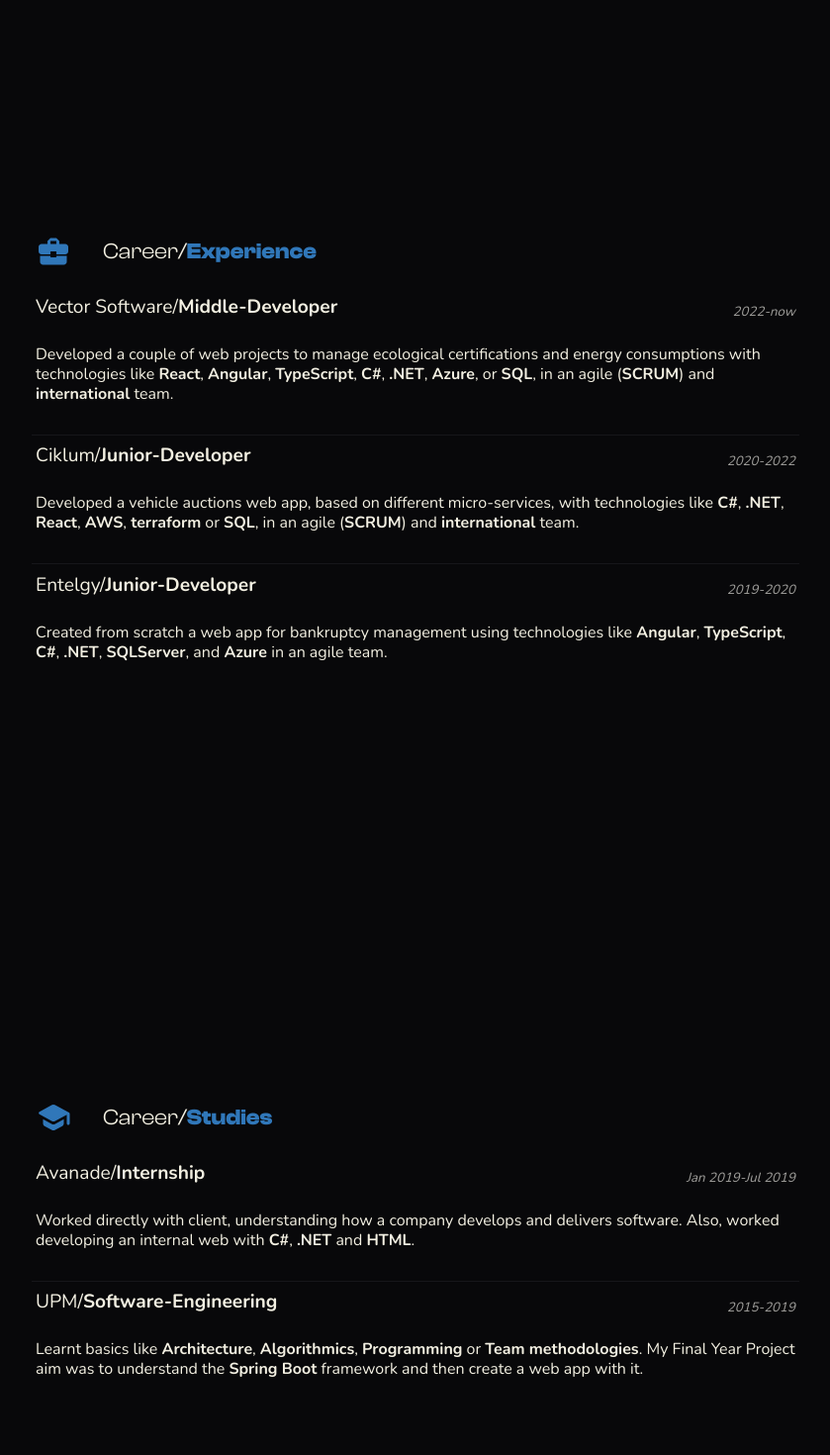
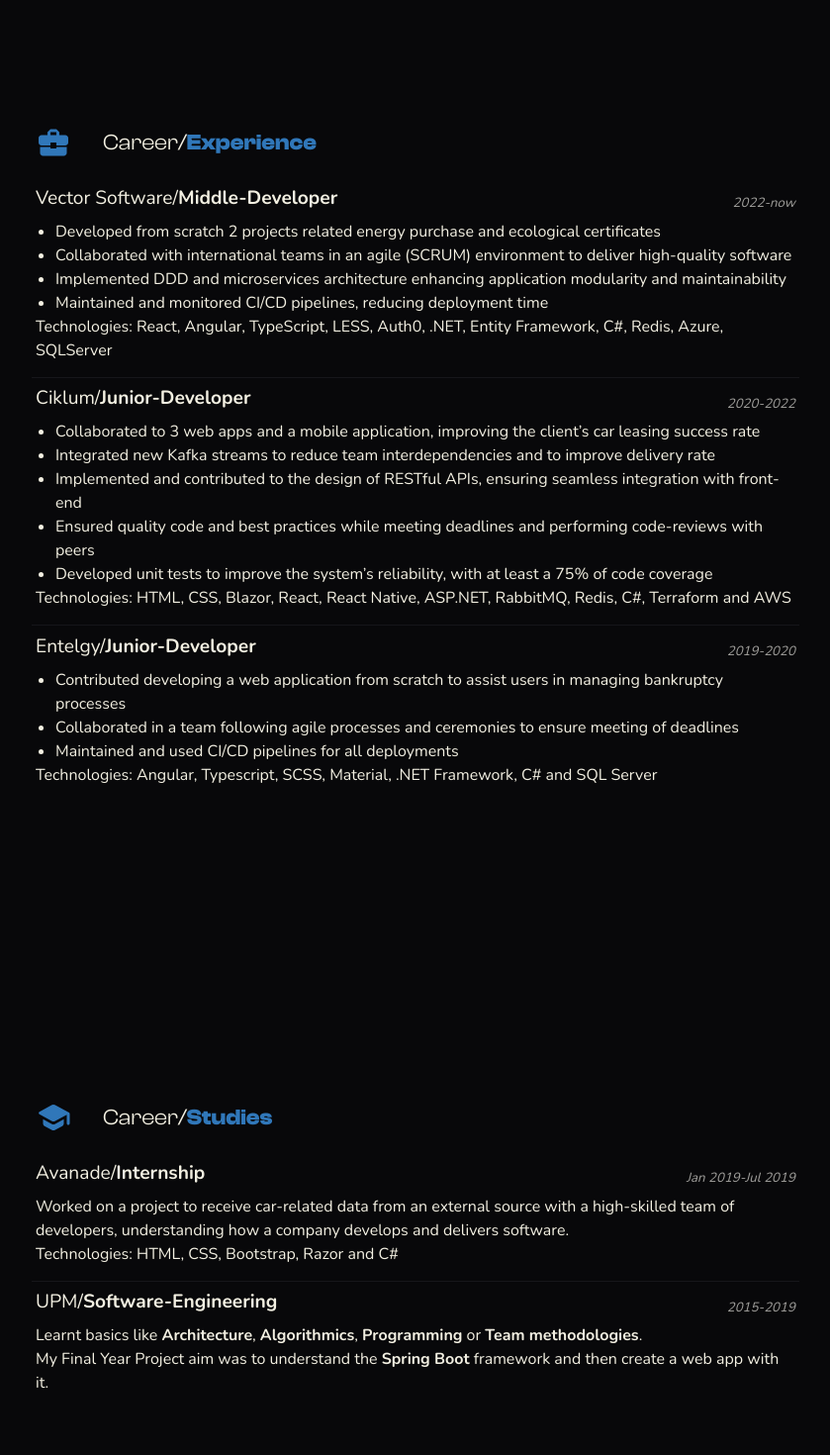
Before and after one commit to FbarcalaR/My-CV, a React (Create React App) app: page / in a window 1280 px wide. Shown: the part 740-2210 px from the top of the page at 99% size, without its empty margins (220-1059 px from the left). Built offline with nearby package versions, Linux system fonts and the light colour scheme.

Commit message:
updated descriptions and texts

```diff
--- a/src/components/Sections/AboutMe/AboutMe.tsx
+++ b/src/components/Sections/AboutMe/AboutMe.tsx
@@ -26,13 +26,14 @@
         <div ref={containerDiv} className={classes['about-me-container']}>
             <img ref={imageElement} src={myPicture} alt='me' className={`${classes['shift-effect']} ${classes['from-left']}`} ></img>
             <p ref={bodyDiv} className={`font-body ${classes['shift-effect']} ${classes['from-right']}`}>
-                Fullstack Developer with over 4 years of experience. After graduating in
-                Software Engineering, I have been working with technologies like <b>React</b>, <b>Angular</b>, <b>.NET</b> and
-                <b> SQL</b> among others. I’m also keen to create quality and readable code, and always ready to
-                learn new concepts about Software Design and Architecture.
+                Fullstack Developer with nearly 5 years of experience. After graduating in
+                Software Engineering, I have been working with technologies like <b>React</b>, <b>Angular</b>, <b>.NET</b>,
+                <b> SQL</b> or <b>Azure</b>.  I’m also keen to create quality and readable code, always ready to learn new
+                 concepts about Software Design and Architecture, and engaged in continuous improvement and professional development.
+                  Willing to coach, pair with and learn from others.
                 <br/>
                 <br/>
-                In my free time, besides doing sports or playing videogames, I also like to learn and try new techs and concepts like
+                In my free time, apart of doing sports, read or cook, I also like to learn and try new techs and concepts like
                 <b> Clean Code</b>, <b>DDD</b> or <b>Software Design</b>.
             </p>
         </div>
--- a/src/components/Sections/Experience/Experience.module.css
+++ b/src/components/Sections/Experience/Experience.module.css
@@ -1,14 +1,19 @@
 .experience-container {
-    max-width: 80%;
+    width: 80%;
     display: flex;
     flex-direction: column;
     align-content: center;
     flex-wrap: wrap;
+
+    ul {
+        padding-left: 20px;
+        margin: 0;
+    }
 }
 
 
 @media only screen and (min-width: 1024px) {
     .experience-container {
-        max-width: 60%;
+        width: 60%;
     }
 }
--- a/src/components/Sections/Experience/Experience.tsx
+++ b/src/components/Sections/Experience/Experience.tsx
@@ -10,21 +10,33 @@
         <div className={classes['experience-container']}>
             <TitleSection icon={BusinessCenterIcon} title={'Career/'} subtitle={'Experience'} />
             <ExperienceEntry place='Vector Software' title='Middle-Developer' date='2022-now'>
-                Developed a couple of web projects to manage ecological certifications and energy consumptions
-                with technologies like <b>React</b>, <b>Angular</b>, <b>TypeScript</b>, <b>C#</b>, <b>.NET</b>, <b>Azure</b>, or <b>SQL</b>,
-                in an agile (<b>SCRUM</b>) and <b>international</b> team.
+                <ul className={classes['description-list']}>
+                    <li>Developed from scratch 2 projects related energy purchase and ecological certificates</li>
+                    <li>Collaborated with international teams in an agile (SCRUM) environment to deliver high-quality software</li>
+                    <li>Implemented DDD and microservices architecture enhancing application modularity and maintainability</li>
+                    <li>Maintained and monitored CI/CD pipelines, reducing deployment time</li>
+                </ul>
+            Technologies: React, Angular, TypeScript, LESS, Auth0, .NET, Entity Framework, C#, Redis, Azure, SQLServer
             </ExperienceEntry>
             <ElementListDivider />
             <ExperienceEntry place='Ciklum' title='Junior-Developer' date='2020-2022'>
-                Developed a vehicle auctions web app, based on different micro-services, with technologies like
-                <b> C#</b>, <b>.NET</b>, <b>React</b>, <b>AWS</b>, <b>terraform</b> or <b>SQL</b>,
-                in an agile (<b>SCRUM</b>) and <b>international</b> team.
+                <ul className={classes['description-list']}>
+                    <li>Collaborated to 3 web apps and a mobile application, improving the client’s car leasing success rate</li>
+                    <li>Integrated new Kafka streams to reduce team interdependencies and to improve delivery rate</li>
+                    <li>Implemented and contributed to the design of RESTful APIs, ensuring seamless integration with front-end</li>
+                    <li>Ensured quality code and best practices while meeting deadlines and performing code-reviews with peers</li>
+                    <li>Developed unit tests to improve the system’s reliability, with at least a 75% of code coverage</li>
+                </ul>
+            Technologies: HTML, CSS, Blazor, React, React Native, ASP.NET, RabbitMQ, Redis, C#, Terraform and AWS
             </ExperienceEntry>
             <ElementListDivider />
             <ExperienceEntry place='Entelgy' date='2019-2020' title='Junior-Developer'>
-                Created from scratch a web app for bankruptcy management using technologies like
-                <b> Angular</b>, <b>TypeScript</b>, <b>C#</b>, <b>.NET</b>, <b>SQLServer</b>, and <b>Azure </b>
-                in an agile team.
+                <ul className={classes['description-list']}>
+                    <li>Contributed developing a web application from scratch to assist users in managing bankruptcy processes</li>
+                    <li>Collaborated in a team following agile processes and ceremonies to ensure meeting of deadlines</li>
+                    <li>Maintained and used CI/CD pipelines for all deployments</li>
+                </ul>
+            Technologies: Angular, Typescript, SCSS, Material, .NET Framework, C# and SQL Server
             </ExperienceEntry>
         </div>
     );
--- a/src/components/Sections/Home/Description/Description.module.css
+++ b/src/components/Sections/Home/Description/Description.module.css
@@ -2,7 +2,7 @@
     display: flex;
     flex-direction: column;
     align-items: center;
-    justify-content: space-between;
+    justify-content: center;
     margin-top: 20px;
 }
 
--- a/src/components/Sections/Home/Description/Description.tsx
+++ b/src/components/Sections/Home/Description/Description.tsx
@@ -5,7 +5,7 @@
         return (
             <div className={classes.container}>
                 <span className={`${classes.header} font-title`}>FULLSTACK DEVELOPER</span>
-                <span className={`${classes.body} font-body`}>Building web apps, from front to back</span>
+                {/* <span className={`${classes.body} font-body`}>Building web apps, from front to back</span> */}
             </div>
         );
 }
--- a/src/components/Sections/Languages/Languages.tsx
+++ b/src/components/Sections/Languages/Languages.tsx
@@ -10,8 +10,8 @@
             <TitleSection icon={LanguageRoundedIcon} title={'Skills/'} subtitle={'Languages'} />
             <div className={classes['languages-list-container']}>
                 <Language name={'Spanish'} ratingPercentage={100}></Language>
-                <Language name={'English'} ratingPercentage={70}></Language>
-                <Language name={'German'} ratingPercentage={20}></Language>
+                <Language name={'English'} ratingPercentage={80}></Language>
+                <Language name={'German'} ratingPercentage={33}></Language>
             </div>
         </div>
     );
--- a/src/components/Sections/Studies/Studies.tsx
+++ b/src/components/Sections/Studies/Studies.tsx
@@ -10,12 +10,12 @@
         <div className={classes['studies-container']}>
             <TitleSection icon={SchoolRoundedIcon} title={'Career/'} subtitle={'Studies'} />
             <ExperienceEntry place='Avanade' title='Internship' date='Jan 2019-Jul 2019'>
-                Worked directly with client, understanding how a company develops and delivers software.
-                Also, worked developing an internal web with <b>C#</b>, <b>.NET</b> and <b>HTML</b>.
+                Worked on a project to receive car-related data from an external source with a high-skilled team of developers, understanding how a company develops and delivers software.<br/>
+                Technologies: HTML, CSS, Bootstrap, Razor and C#
             </ExperienceEntry>
             <ElementListDivider />
             <ExperienceEntry place='UPM' date='2015-2019' title='Software-Engineering'>
-                Learnt basics like <b>Architecture</b>, <b>Algorithmics</b>, <b>Programming</b> or <b>Team methodologies</b>.
+                Learnt basics like <b>Architecture</b>, <b>Algorithmics</b>, <b>Programming</b> or <b>Team methodologies</b>.<br/>
                 My Final Year Project aim was to understand the <b>Spring Boot</b> framework and then create a web app with it.
             </ExperienceEntry>
         </div>
--- a/src/components/Sections/Technologies/Technologies.tsx
+++ b/src/components/Sections/Technologies/Technologies.tsx
@@ -30,7 +30,8 @@
                     Used to develop an SPA.
                 </Technology>
                 <Technology name={'TypeScript'} icon={()=><TypeScriptLogo />}>
-                    Worked with TypeScript for +1.5 years, under other technologies like React or Angular
+                    Worked with TypeScript for +1.5 years,<br />
+                    under other technologies like React or Angular
                 </Technology>
                 <Technology name={'.NET'} icon={()=><DotNetCoreLogo />}>
                     Worked with .NET Core for +{netExperienceYears} years. <br/>
--- a/src/components/UI/ExperienceEntry/ExperienceEntry.module.css
+++ b/src/components/UI/ExperienceEntry/ExperienceEntry.module.css
@@ -57,4 +57,10 @@
     align-items: center;
 
     color: var(--primary-color);
+
+    >p {
+        /* padding-left: 1%; */
+        margin: 0;
+        line-height: 150%;
+    }
 }
--- a/src/components/UI/PageSection/PageSection.module.css
+++ b/src/components/UI/PageSection/PageSection.module.css
@@ -1,6 +1,5 @@
 .section {
     color: var(--primary-color);
-    height: 100vh;
     min-height: 800px;
     display: flex;
     align-items: center;
```
